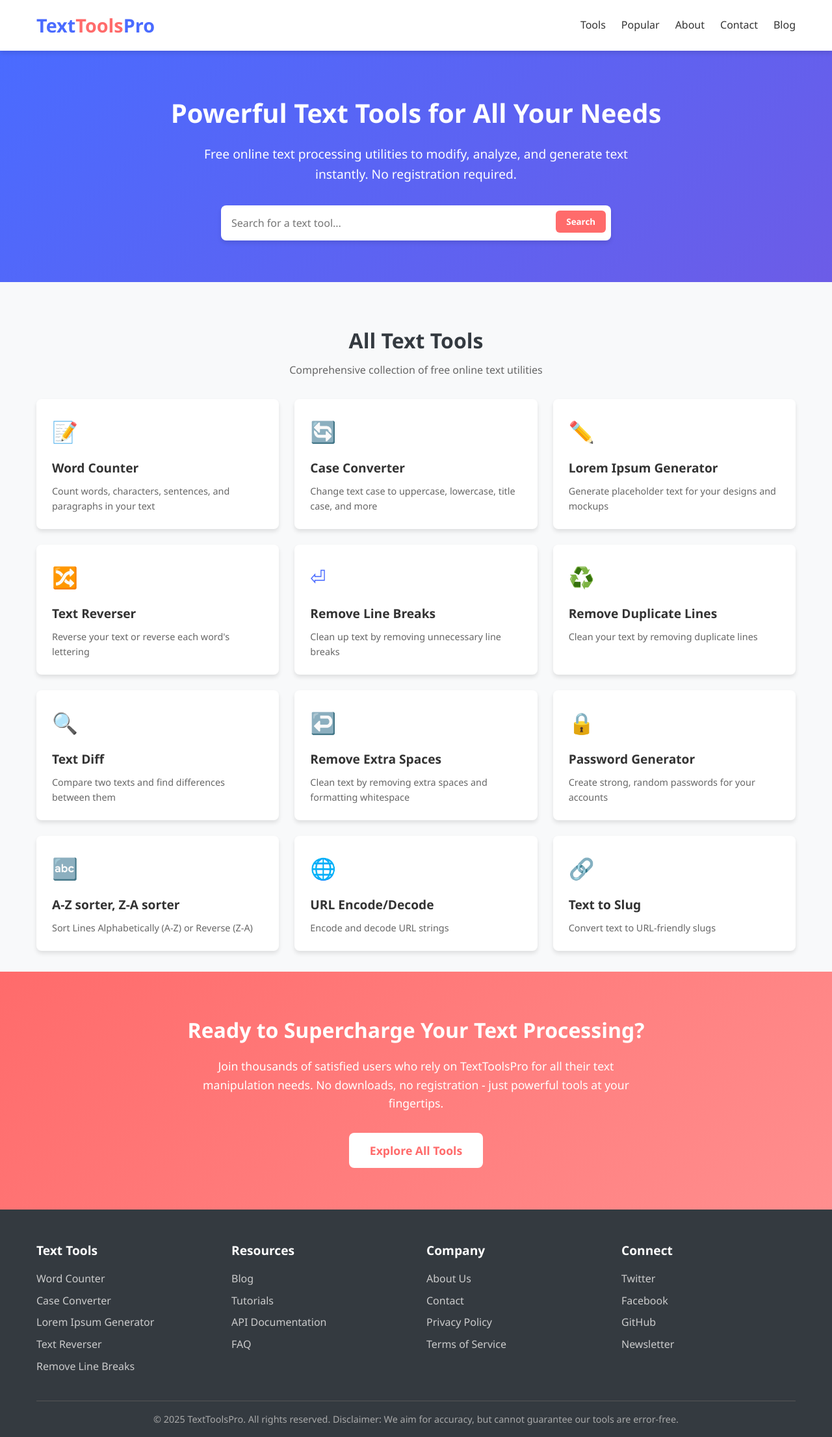
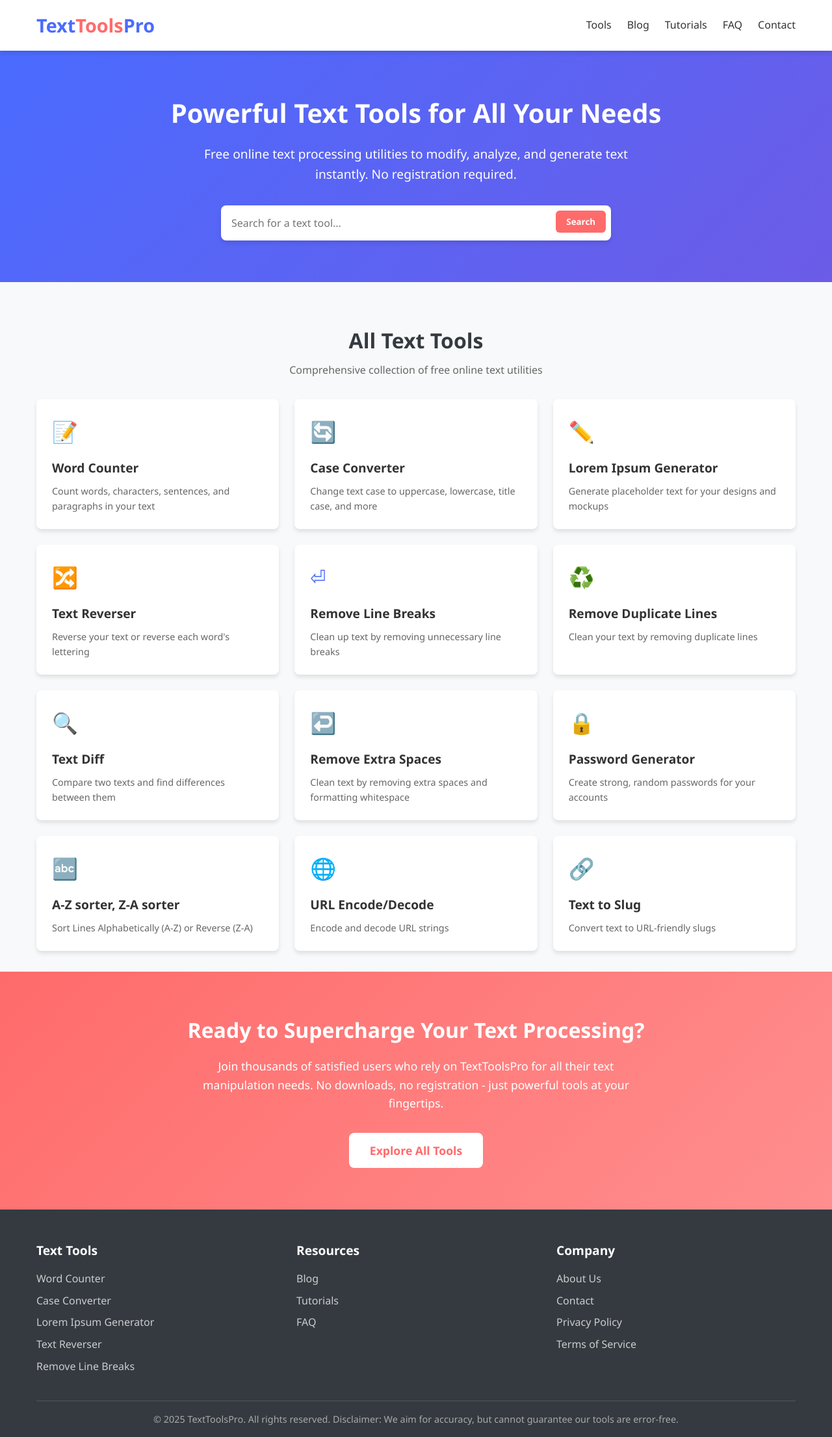
Before and after one commit to 1409-2542/text-tools, a Next.js app: page / in a window 1280 px wide. Shown: the whole page at 65% size. Built offline with nearby package versions, Linux system fonts and the light colour scheme.

Commit message:
removed some unecessary from header and footer

```diff
--- a/components/Footer.tsx
+++ b/components/Footer.tsx
@@ -21,7 +21,6 @@ export default function Footer() {
             <ul>
               <li><Link href="/blog">Blog</Link></li>
               <li><Link href="/tutorials">Tutorials</Link></li>
-              <li><Link href="/api">API Documentation</Link></li>
               <li><Link href="/faq">FAQ</Link></li>
             </ul>
           </div>
@@ -34,15 +33,6 @@ export default function Footer() {
               <li><Link href="/terms">Terms of Service</Link></li>
             </ul>
           </div>
-          <div className={styles.footerColumn}>
-            <h3>Connect</h3>
-            <ul>
-              <li><a href="https://twitter.com/texttoolspro">Twitter</a></li>
-              <li><a href="https://facebook.com/texttoolspro">Facebook</a></li>
-              <li><a href="https://github.com/texttoolspro">GitHub</a></li>
-              <li><Link href="/newsletter">Newsletter</Link></li>
-            </ul>
-          </div>
         </div>
         <div className={styles.copyright}>
           <p>&copy; {new Date().getFullYear()} TextToolsPro. All rights reserved. Disclaimer: We aim for accuracy, but cannot guarantee our tools are error-free.</p>
--- a/components/Header.tsx
+++ b/components/Header.tsx
@@ -11,10 +11,10 @@ export default function Header() {
         <nav>
           <ul className={styles.navList}>
             <li><Link href="/#tools">Tools</Link></li>
-            <li><Link href="#popular">Popular</Link></li>
-            <li><Link href="#about">About</Link></li>
+            <li><Link href="/blog">Blog</Link></li>
+            <li><Link href="/tutorials">Tutorials</Link></li>
+            <li><Link href="/faq">FAQ</Link></li>
             <li><Link href="#contact">Contact</Link></li>
-            <li><Link href="/blog">Blog</Link></li>
           </ul>
         </nav>
       </div>
```
